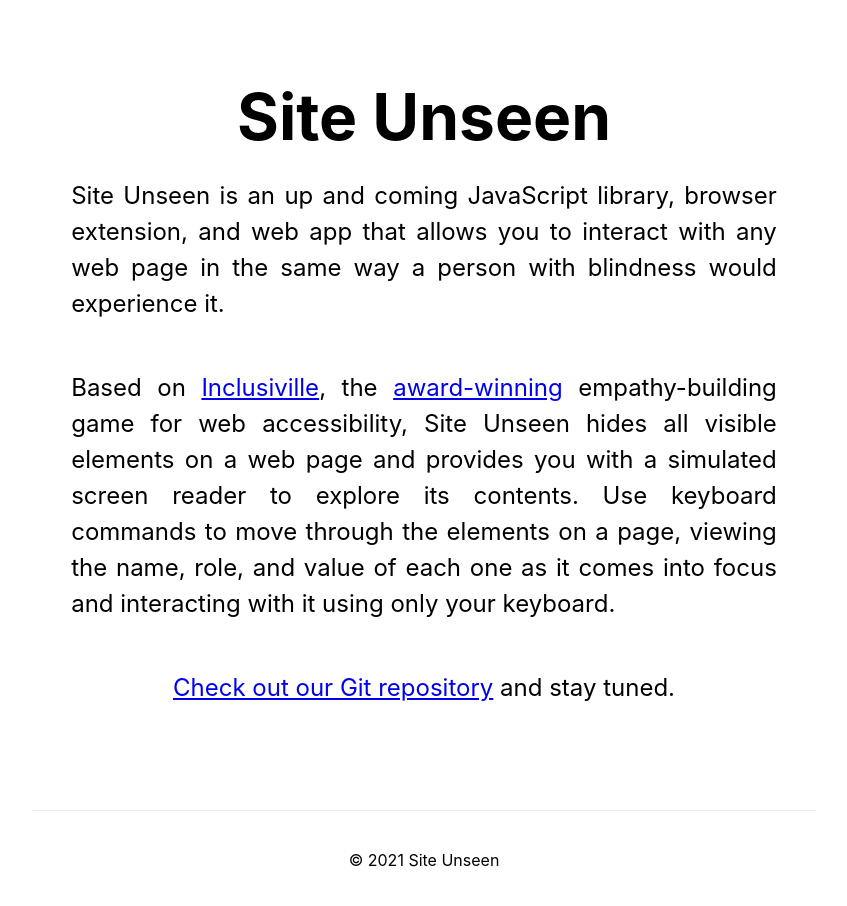
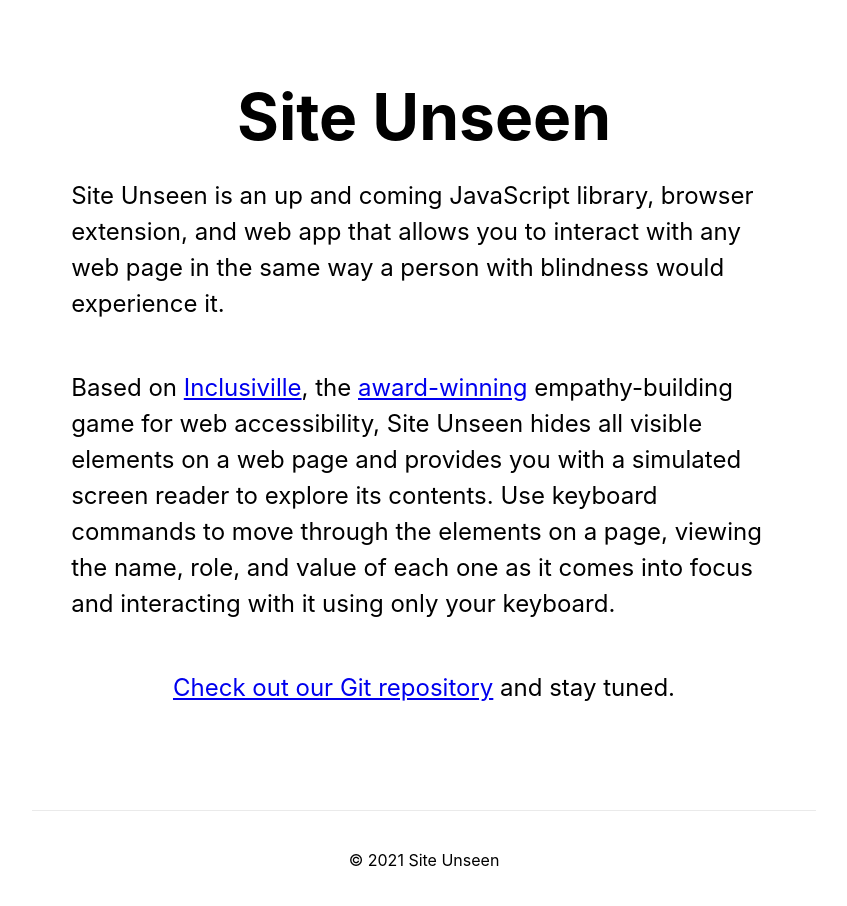
Before and after one commit to simonminer/site-unseen-website, a Next.js app: page / in a window 1280 px wide. Shown: the top 906 px of the page, without its empty margins (216-1063 px from the left). Built offline with nearby package versions, Linux system fonts and the light colour scheme.

Commit message:
Adjust styles for improved text alignment

```diff
--- a/styles/Home.module.css
+++ b/styles/Home.module.css
@@ -50,16 +50,13 @@
   margin: 0;
   line-height: 1.15;
   font-size: 4rem;
-}
-
-.title,
-.description {
-  text-align: justify;
+  text-align: center;
 }
 
 .description {
   line-height: 1.5;
   font-size: 1.5rem;
+  text-align: left;
 }
 
 .code {
```
